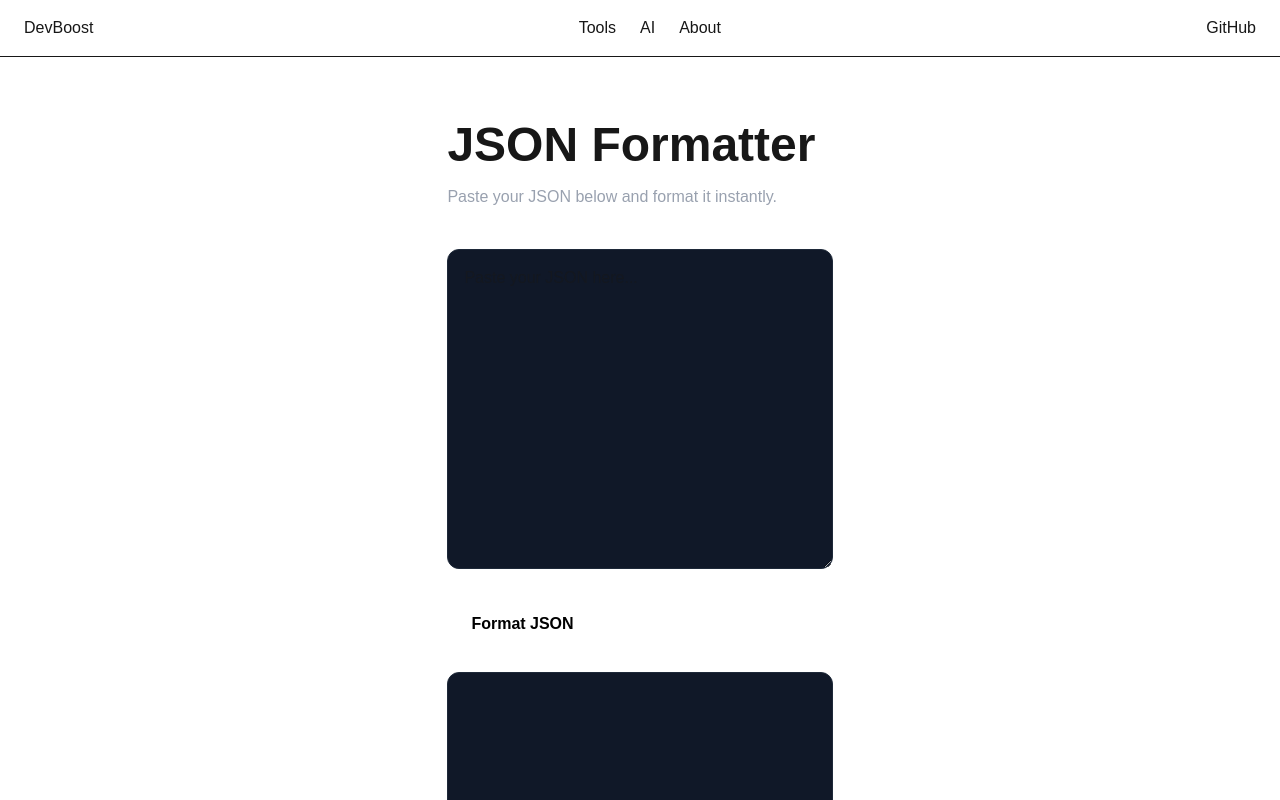
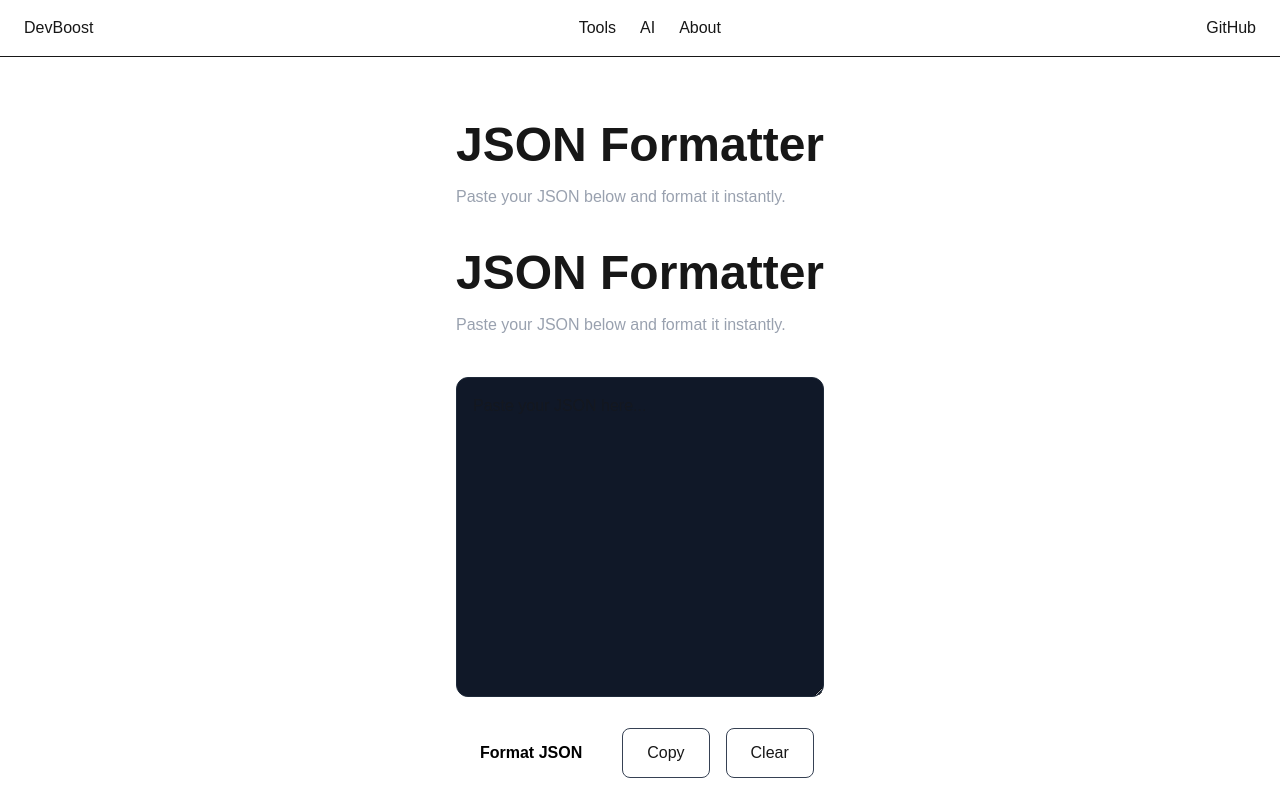
Before and after one commit to micky00x1-beep/devtools-next, a Next.js app: page /tools/json-formatter in a window 1280 px wide. Shown: the top 800 px of the page. Built offline with nearby package versions, Linux system fonts and the light colour scheme.

Commit message:
feat: implement JSON formatter

```diff
--- a/src/app/tools/json-formatter/page.tsx
+++ b/src/app/tools/json-formatter/page.tsx
@@ -1,11 +1,13 @@
 "use client";
 
 import { useState } from "react";
+import ToolLayout from "@/components/common/ToolLayout";
 
 export default function JsonFormatterPage() {
   const [input, setInput] = useState("");
   const [output, setOutput] = useState("");
   const [error, setError] = useState("");
+  const [copied, setCopied] = useState(false);
 
   function formatJson() {
     try {
@@ -18,8 +20,29 @@ export default function JsonFormatterPage() {
     }
   }
 
+  function copyToClipboard() {
+    if (!output) return;
+
+    navigator.clipboard.writeText(output);
+    setCopied(true);
+
+    setTimeout(() => {
+      setCopied(false);
+    }, 2000);
+  }
+
+  function clearFields() {
+    setInput("");
+    setOutput("");
+    setError("");
+    setCopied(false);
+  }
+
   return (
-    <main className="mx-auto max-w-4xl px-6 py-16">
+    <ToolLayout
+      title="JSON Formatter"
+      description="Paste your JSON below and format it instantly."
+    >
       <h1 className="text-5xl font-bold">JSON Formatter</h1>
 
       <p className="mt-4 text-gray-400">
@@ -34,6 +57,7 @@ export default function JsonFormatterPage() {
           className="h-80 w-full rounded-xl border border-gray-800 bg-gray-900 p-4 outline-none"
         />
 
+        <div className="flex gap-4">
           <button
             onClick={formatJson}
             className="rounded-lg bg-white px-6 py-3 font-semibold text-black transition-all hover:scale-105 hover:bg-gray-200"
@@ -41,12 +65,33 @@ export default function JsonFormatterPage() {
             Format JSON
           </button>
 
+          <button
+            onClick={copyToClipboard}
+            disabled={!output}
+            className="rounded-lg border border-gray-700 px-6 py-3 transition-all hover:bg-gray-800"
+          >
+            Copy
+          </button>
+
+          <button
+            onClick={clearFields}
+            disabled={!input && !output}
+            className="rounded-lg border border-gray-700 px-6 py-3 transition-all hover:bg-gray-800"
+          >
+            Clear
+          </button>
+        </div>
+
         {error && <p className="font-medium text-red-500">{error}</p>}
+
+        {copied && (
+          <p className="text-green-500 font-medium">Copied to clipboard!</p>
+        )}
 
         <pre className="min-h-80 rounded-xl border border-gray-800 bg-gray-900 p-4">
           {output}
         </pre>
       </div>
-    </main>
+    </ToolLayout>
   );
 }
--- /dev/null
+++ b/src/components/common/ToolLayout.tsx
@@ -0,0 +1,21 @@
+type ToolLayoutProps = {
+  title: string;
+  description: string;
+  children: React.ReactNode;
+};
+
+export default function ToolLayout({
+  title,
+  description,
+  children,
+}: ToolLayoutProps) {
+  return (
+    <main className="mx-auto max-w-4xl px-6 py-16">
+      <h1 className="text-5xl font-bold">{title}</h1>
+
+      <p className="mt-4 text-gray-400">{description}</p>
+
+      <div className="mt-10">{children}</div>
+    </main>
+  );
+}
```
Lines whose indentation alone changed are shown as unchanged.
